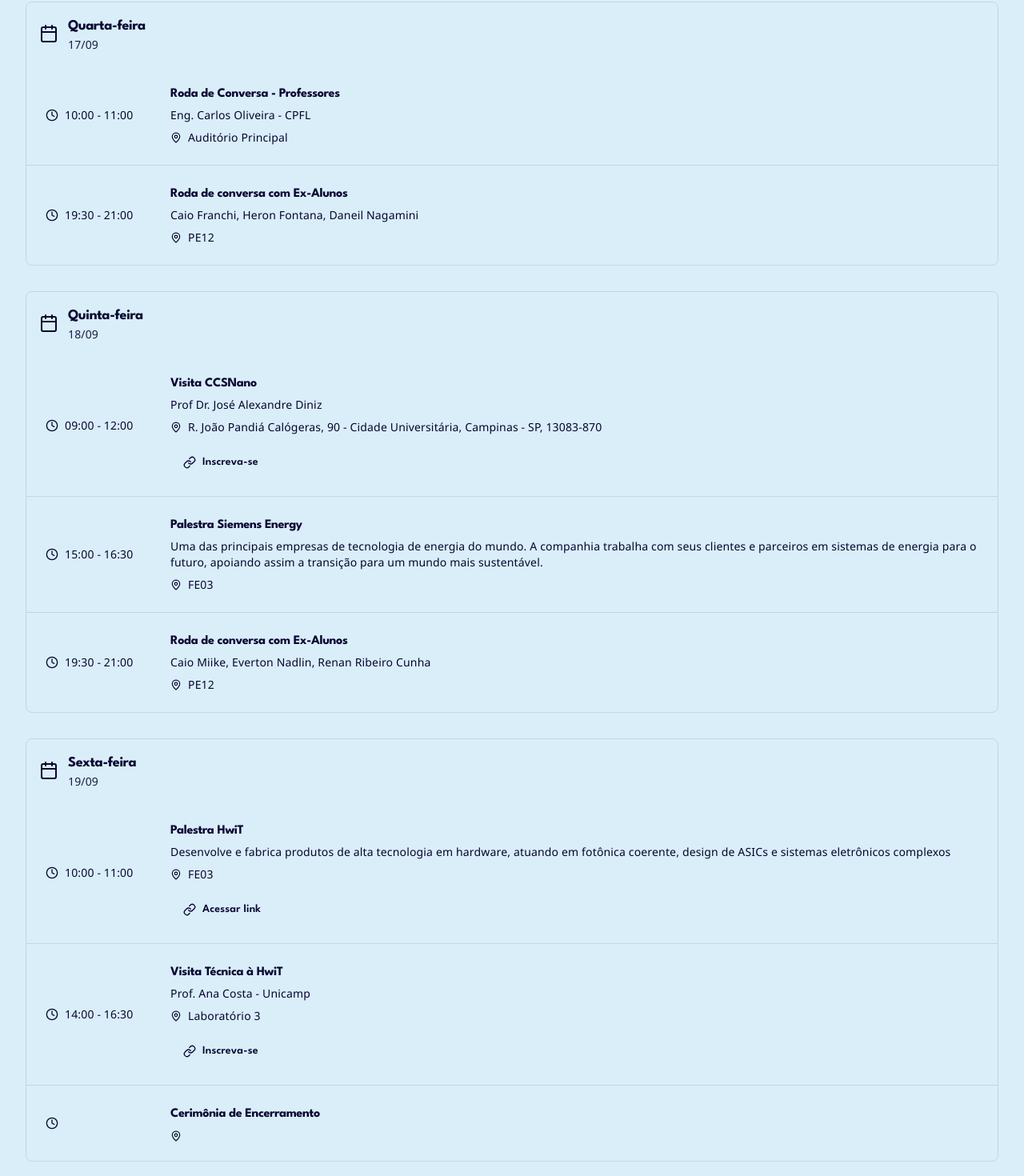
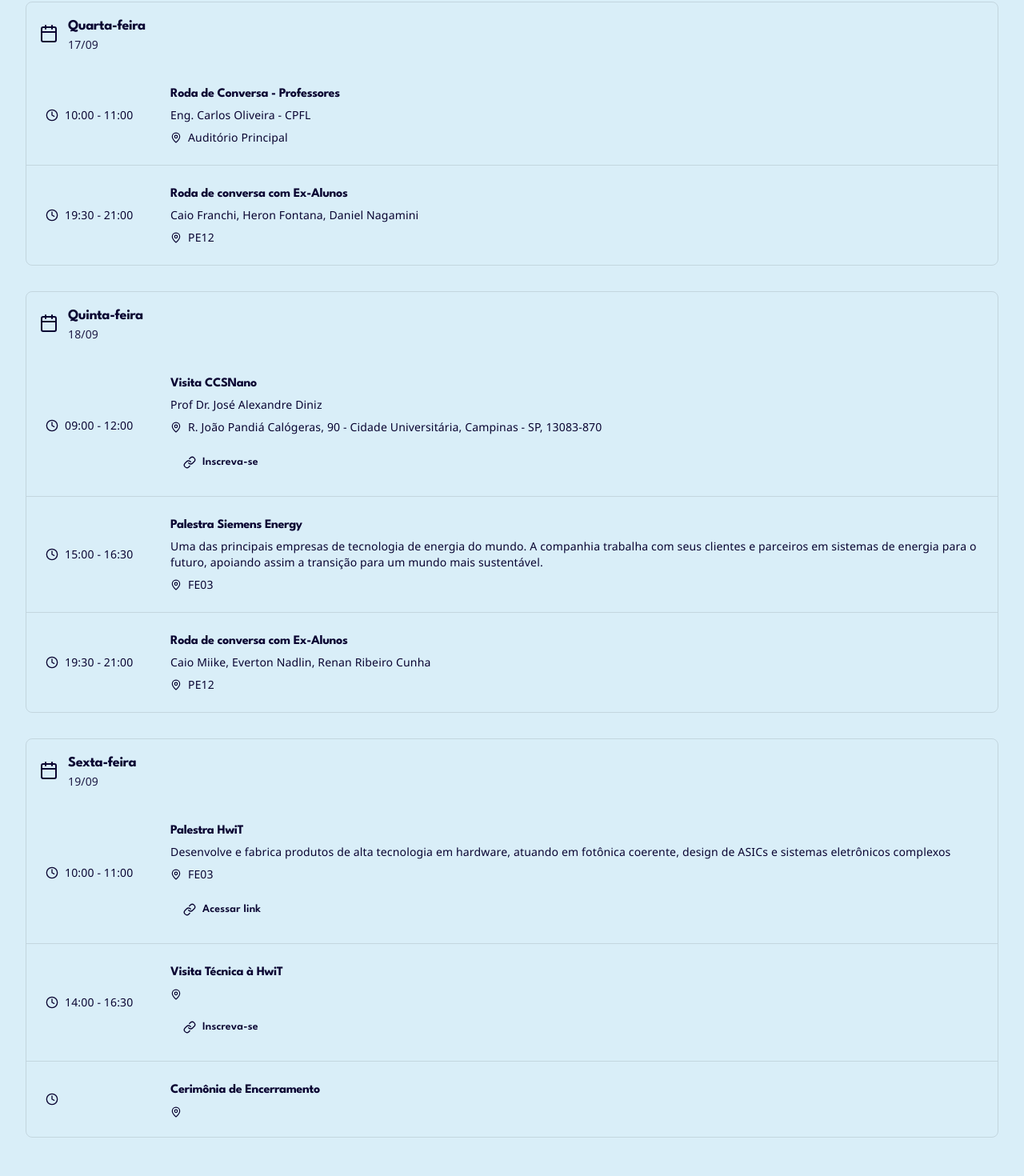
Before and after one commit to marinaalfarias/site-see, a React (Vite) app: page / in a window 1280 px wide. Shown: the part 2963-4433 px from the top of the page at 80% size. Built offline with nearby package versions, Linux system fonts and the light colour scheme; a web font is replaced by a local one.

Commit message:
fix last things

```diff
--- a/src/app/components/Schedule.tsx
+++ b/src/app/components/Schedule.tsx
@@ -74,7 +74,7 @@ export function Schedule() {
         {
           time: '19:30 - 21:00',
           title: 'Roda de conversa com Ex-Alunos',
-          speaker: 'Caio Franchi, Heron Fontana, Daneil Nagamini',
+          speaker: 'Caio Franchi, Heron Fontana, Daniel Nagamini',
           location: 'PE12',
         },
       ],
@@ -119,8 +119,6 @@ export function Schedule() {
         {
           time: '14:00 - 16:30',
           title: 'Visita Técnica à HwiT',
-          speaker: 'Prof. Ana Costa - Unicamp',
-          location: 'Laboratório 3',
           ctaLabel: 'Inscreva-se',
           ctaHref: '#https://forms.gle/o8NwVUrHVQDZNX326',
         },
```
